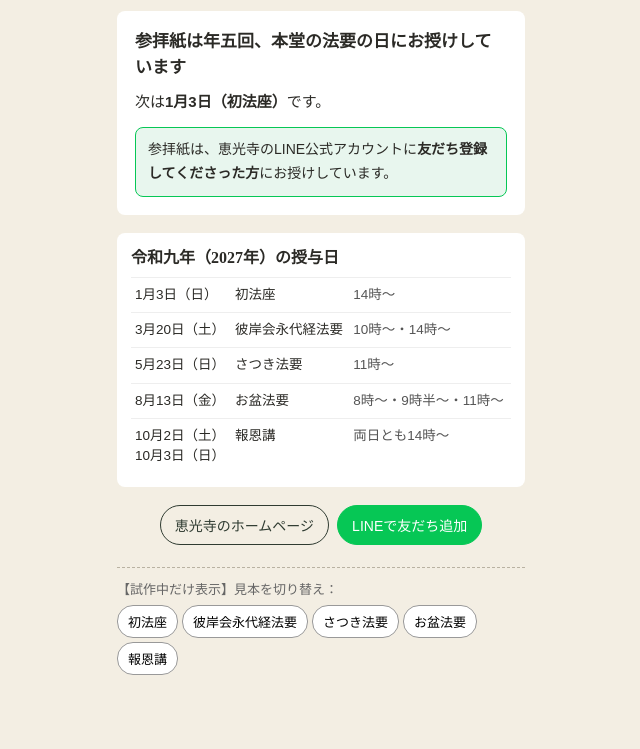
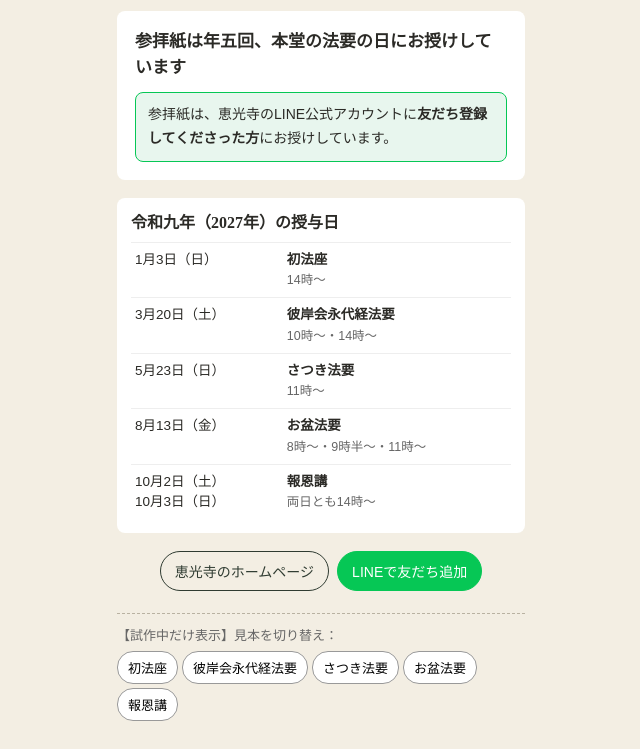
Before and after one commit to ecoji-temple/sanpai, a plain HTML site: page index.html in a window 1280 px wide. Shown: the part 61-810 px from the top of the page, without its empty margins (319-959 px from the left). Drawn offline with Linux system fonts and the light colour scheme; a web font is replaced by a local one.

Commit message:
Add files via upload

```diff
--- a/index.html
+++ b/index.html
@@ -24,7 +24,8 @@ main{width:100%;max-width:440px;padding:0 16px 28px}
 .sched table{width:100%;border-collapse:collapse;font:13.5px/1.5 sans-serif}
 .sched td{border-top:1px solid #eee;padding:7px 4px;vertical-align:top}
 .sched td:first-child{white-space:nowrap}
-.sched td:last-child{white-space:nowrap;color:#555}
+.sched .hn{font-weight:600}
+.sched .tm{color:#666;font-size:12.5px}
 .note{font:13px/1.7 sans-serif;color:#555;margin:6px 2px}
 .msg{font:13px/1.6 sans-serif;color:#7a1f1f;min-height:1.6em;text-align:center}
 .off{background:#fff;border-radius:8px;padding:18px;font:15px/1.8 sans-serif}
@@ -41,11 +42,11 @@ main{width:100%;max-width:440px;padding:0 16px 28px}
 <main>
  <div id="area"></div>
  <div class="sched"><h3>令和九年（2027年）の授与日</h3><table>
-<tr><td>1月3日（日）</td><td>初法座</td><td>14時〜</td></tr>
-<tr><td>3月20日（土）</td><td>彼岸会永代経法要</td><td>10時〜・14時〜</td></tr>
-<tr><td>5月23日（日）</td><td>さつき法要</td><td>11時〜</td></tr>
-<tr><td>8月13日（金）</td><td>お盆法要</td><td>8時〜・9時半〜・11時〜</td></tr>
-<tr><td>10月2日（土）<br>10月3日（日）</td><td>報恩講</td><td>両日とも14時〜</td></tr>
+<tr><td>1月3日（日）</td><td><span class="hn">初法座</span><br><span class="tm">14時〜</span></td></tr>
+<tr><td>3月20日（土）</td><td><span class="hn">彼岸会永代経法要</span><br><span class="tm">10時〜・14時〜</span></td></tr>
+<tr><td>5月23日（日）</td><td><span class="hn">さつき法要</span><br><span class="tm">11時〜</span></td></tr>
+<tr><td>8月13日（金）</td><td><span class="hn">お盆法要</span><br><span class="tm">8時〜・9時半〜・11時〜</span></td></tr>
+<tr><td>10月2日（土）<br>10月3日（日）</td><td><span class="hn">報恩講</span><br><span class="tm">両日とも14時〜</span></td></tr>
 </table></div>
  <div class="links">
   <a href="https://ecoji.org/" target="_blank" rel="noopener">恵光寺のホームページ</a>
@@ -160,7 +161,7 @@ async function save(cv,date){
 function offday(today){
  const t0=new Date(today.getFullYear(),today.getMonth(),today.getDate());
  const nxt=[...eventDays(today.getFullYear()),...eventDays(today.getFullYear()+1)].find(([d])=>d>=t0);
- document.getElementById("area").innerHTML='<div class="off"><h2>参拝紙は年五回、本堂の法要の日にお授けしています</h2>次は<b>'+(nxt[0].getMonth()+1)+'月'+nxt[0].getDate()+'日（'+EVENTS[nxt[1]].name+'）</b>です。'+LINEINFO+'</div>';
+ document.getElementById("area").innerHTML='<div class="off"><h2>参拝紙は年五回、本堂の法要の日にお授けしています</h2>'+LINEINFO+'</div>';
 }
 (async()=>{
  await Promise.all([load("mon"),load("horin")]);
```
